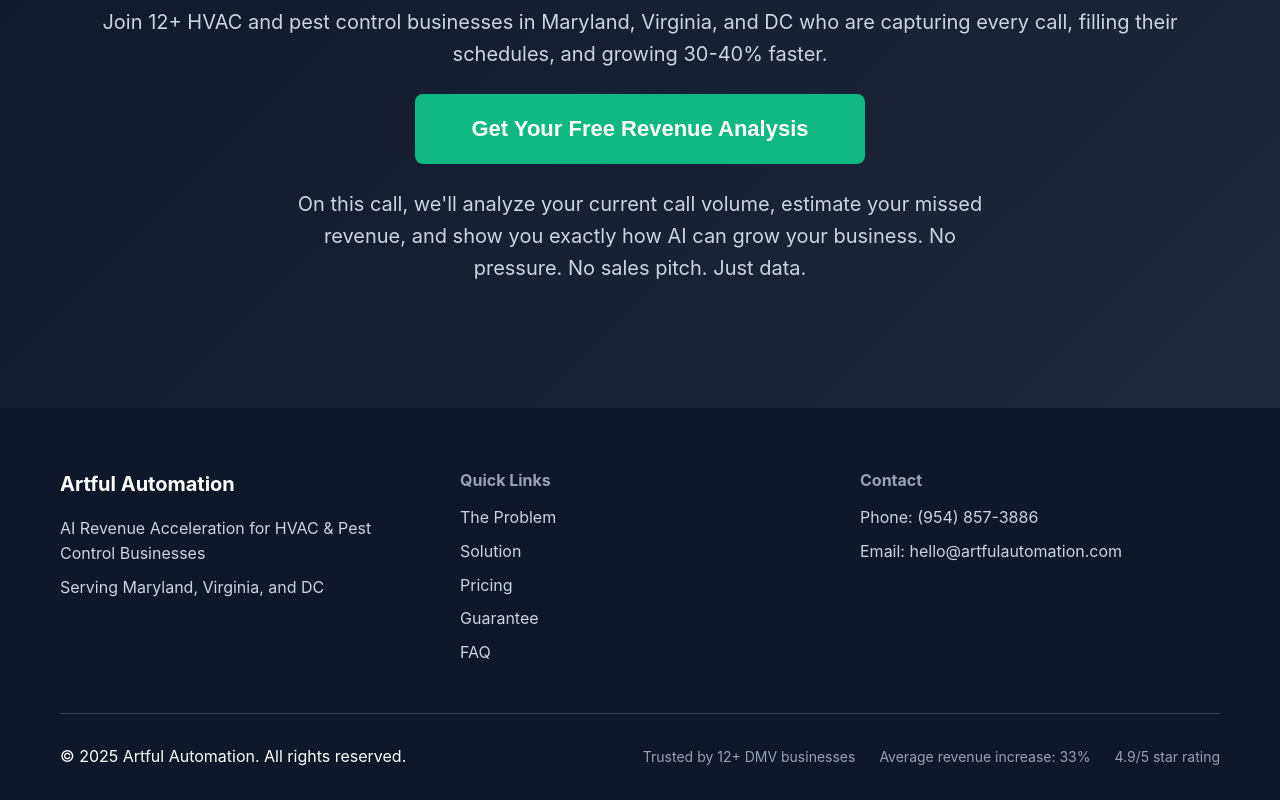
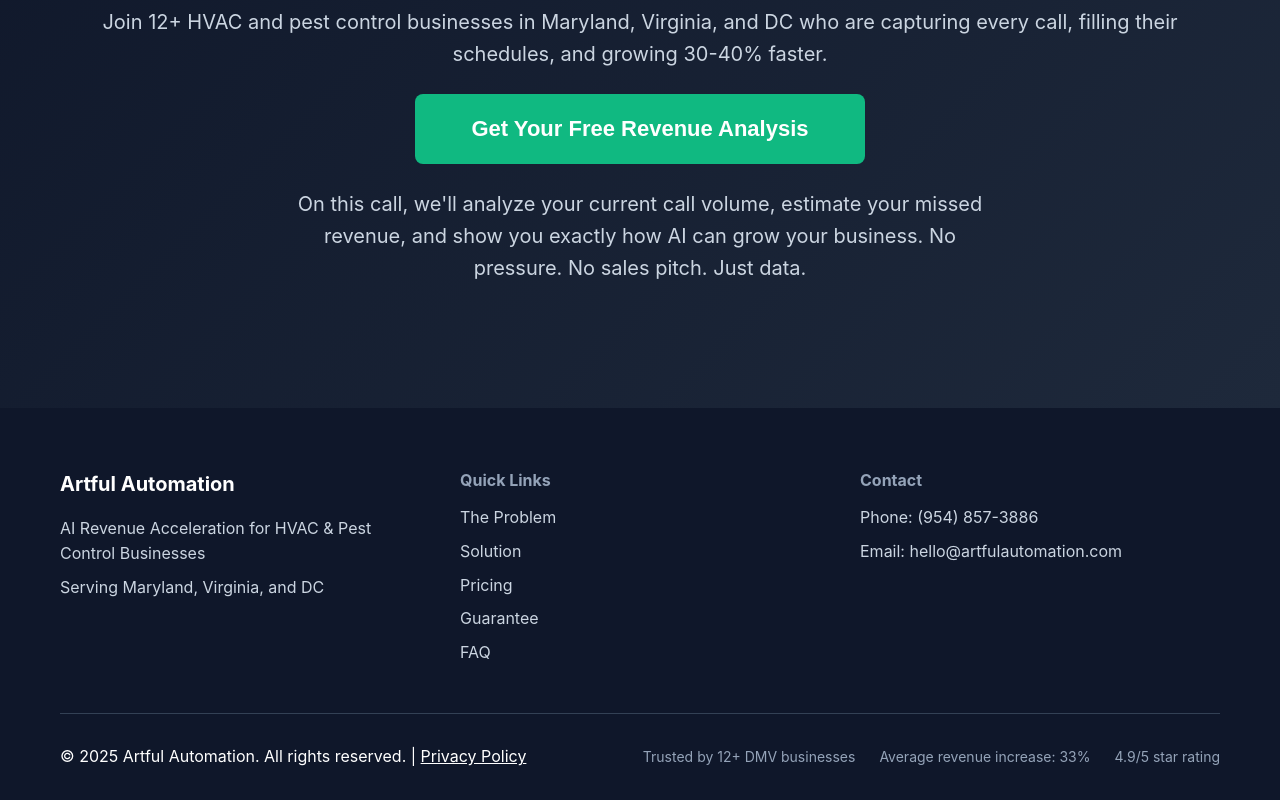
Before and after one commit to KnightKrawlR/hvac-ai-landing, a plain HTML site: page index.html in a window 1280 px wide. Shown: the part 8677-9477 px from the top of the page. Drawn offline with Linux system fonts and the light colour scheme.

Commit message:
Add privacy policy link to footer

```diff
--- a/index.html
+++ b/index.html
@@ -368,7 +368,7 @@
                 </div>
             </div>
             <div class="footer-bottom">
-                <p>&copy; 2025 Artful Automation. All rights reserved.</p>
+                <p>&copy; 2025 Artful Automation. All rights reserved. | <a href="/privacy.html" style="color: inherit; text-decoration: underline;">Privacy Policy</a></p>
                 <div class="footer-social-proof">
                     <span>Trusted by 12+ DMV businesses</span>
                     <span>Average revenue increase: 33%</span>
```
